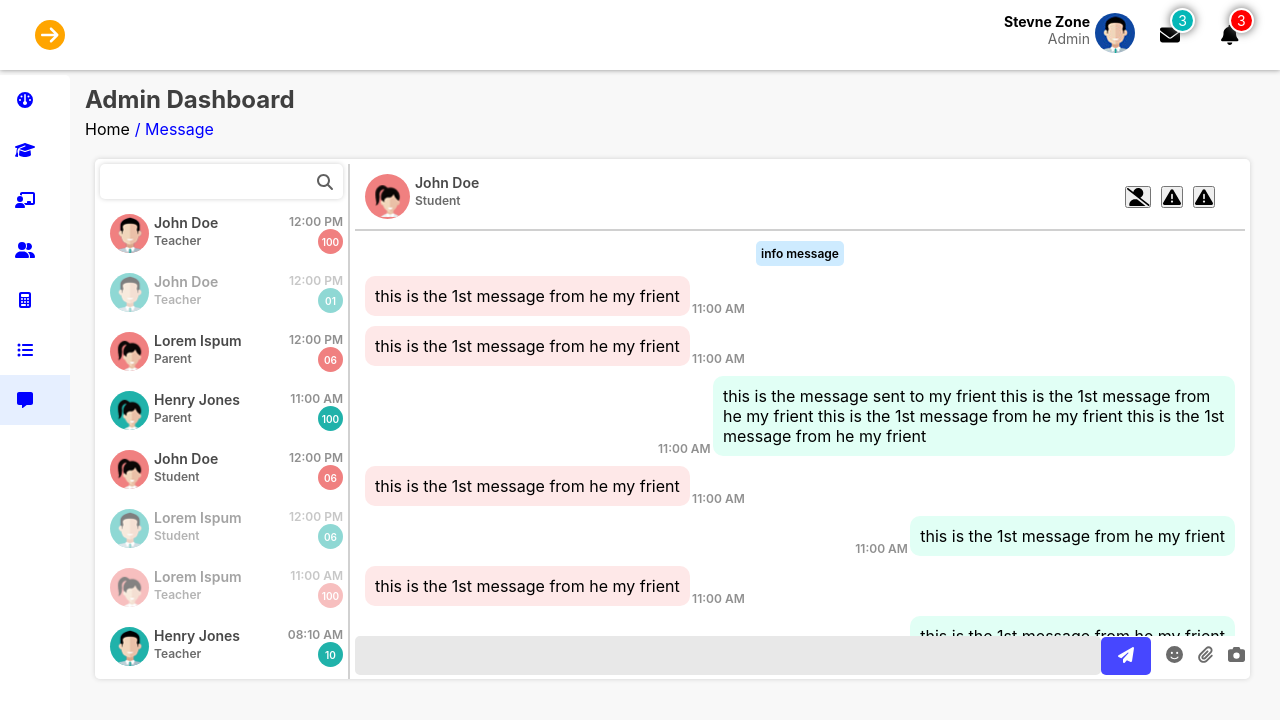
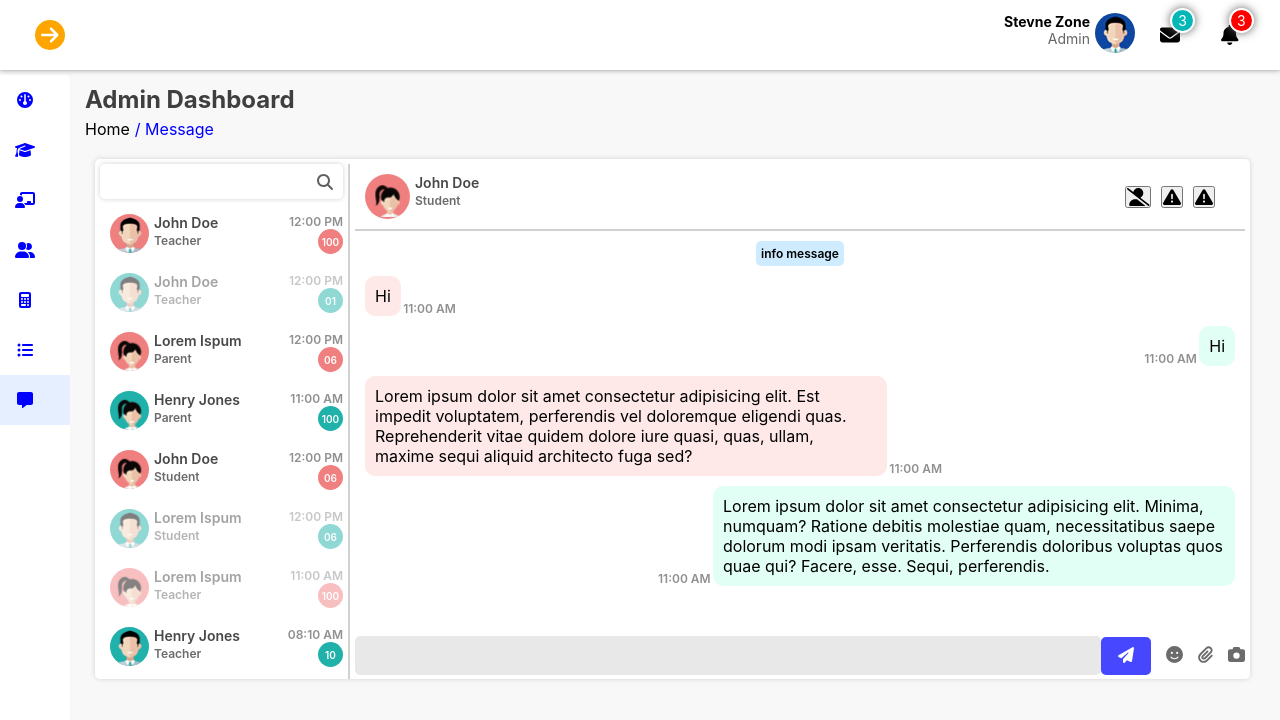
Before and after one commit to Vinoth82003/school_frontend, a React (Create React App) app: page / in a window 1280 px wide. Shown: the top 720 px of the page. Built offline with nearby package versions, Linux system fonts and the light colour scheme.

Commit message:
chnages in Messages.Jsx component file

```diff
--- a/src/Components/Message.jsx
+++ b/src/Components/Message.jsx
@@ -127,39 +127,26 @@ const Message = () => {
                 <ul className="convo_box">
                   <li className="msg info">info message</li>
                   <li className="msg recievedMsg">
-                    this is the 1st message from he my frient
+                    Hi
+                    <span className="time">11:00 AM</span>
+                  </li>
+                  <li className="msg sentMsg">
+                    Hi
                     <span className="time">11:00 AM</span>
                   </li>
                   <li className="msg recievedMsg">
-                    this is the 1st message from he my frient
+                    Lorem ipsum dolor sit amet consectetur adipisicing elit. Est
+                    impedit voluptatem, perferendis vel doloremque eligendi
+                    quas. Reprehenderit vitae quidem dolore iure quasi, quas,
+                    ullam, maxime sequi aliquid architecto fuga sed?
                     <span className="time">11:00 AM</span>
                   </li>
                   <li className="msg sentMsg">
-                    this is the message sent to my frient this is the 1st
-                    message from he my frient this is the 1st message from he my
-                    frient this is the 1st message from he my frient
-                    <span className="time">11:00 AM</span>
-                  </li>
-                  <li className="msg recievedMsg">
-                    this is the 1st message from he my frient
-                    <span className="time">11:00 AM</span>
-                  </li>
-                  <li className="msg sentMsg">
-                    this is the 1st message from he my frient
-                    <span className="time">11:00 AM</span>
-                  </li>
-                  <li className="msg recievedMsg">
-                    this is the 1st message from he my frient
-                    <span className="time">11:00 AM</span>
-                  </li>
-                  <li className="msg sentMsg">
-                    this is the 1st message from he my frient
-                    <span className="time">11:00 AM</span>
-                  </li>
-                  <li className="msg recievedMsg">
-                    this is the message sent to my frient this is the 1st
-                    message from he my frient this is the 1st message from he my
-                    frient this is the 1st message from he my frient
+                    Lorem ipsum dolor sit amet consectetur adipisicing elit.
+                    Minima, numquam? Ratione debitis molestiae quam,
+                    necessitatibus saepe dolorum modi ipsam veritatis.
+                    Perferendis doloribus voluptas quos quae qui? Facere, esse.
+                    Sequi, perferendis.
                     <span className="time">11:00 AM</span>
                   </li>
                 </ul>
```
